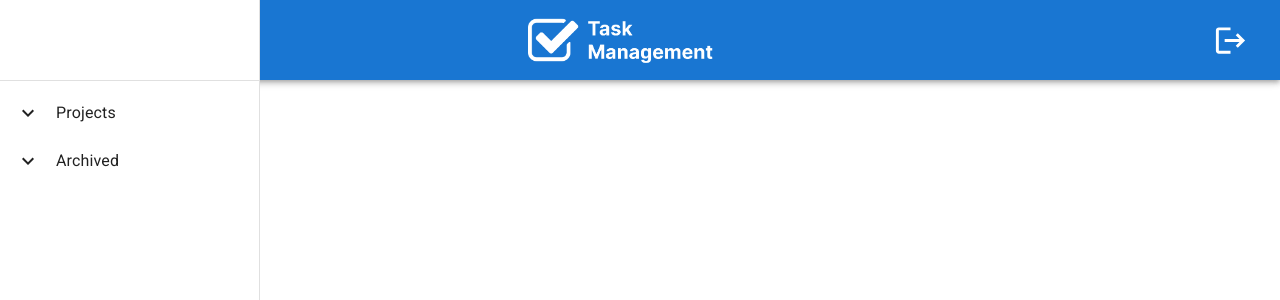
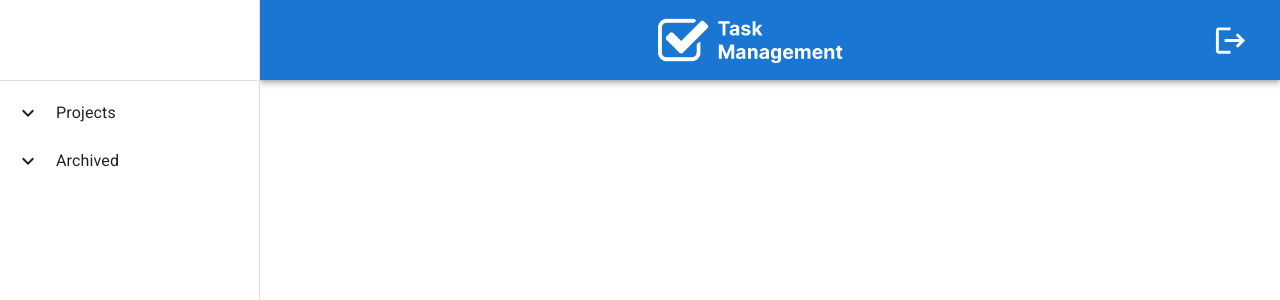
Before and after one commit to iTech-Hackathon/Task-Management, a React (Create React App) app: page / in a window 1280 px wide. Shown: the top 300 px of the page. Built offline with nearby package versions, Linux system fonts and the light colour scheme.

Commit message:
Update: AppBar margin left

```diff
--- a/src/components/AppBar.js
+++ b/src/components/AppBar.js
@@ -5,9 +5,22 @@ import TaskManagementLogoLight from '../assets/Task Management Logo - Light.png'
 
 export default () => {
   return (
-    <AppBar position='static' sx={{ py: 1 }}>
+    <Box
+      component='div'
+      position='relative'
+      sx={{
+        ml: { xs: '0', sm: '260px' },
+      }}
+    >
+      <AppBar position='absolute' sx={{ py: 1 }}>
         <Toolbar variant='regular'>
-        <Box sx={{ width: 1, display: 'flex', justifyContent: 'center' }}>
+          <Box
+            sx={{
+              width: 1,
+              display: 'flex',
+              justifyContent: 'center',
+            }}
+          >
             <Box
               component='img'
               src={TaskManagementLogoLight}
@@ -19,5 +32,6 @@ export default () => {
           </IconButton>
         </Toolbar>
       </AppBar>
+    </Box>
   );
 };
```
Lines whose indentation alone changed are shown as unchanged.
